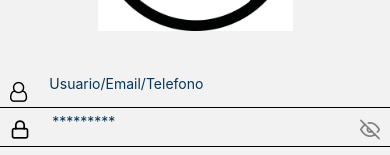
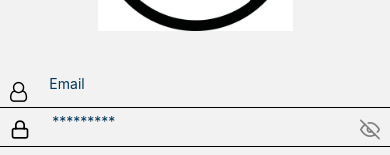
Before and after one commit to tonildo123/CrudFirebaseRN, a React Native app: screen /Login in a window 390 px wide. Shown: the part 215-370 px from the top of the page. Built offline with nearby package versions, Linux system fonts and the light colour scheme.

Commit message:
lista de uniones ready

```diff
--- a/src/components/screens/LoginScreens.js
+++ b/src/components/screens/LoginScreens.js
@@ -20,21 +20,23 @@ import AllActions from '../../store/actions/AllActions';
 import firestore from '@react-native-firebase/firestore';
 
 const LoginScreens = ({navigation}) => {
-  const [text, onChangeText] = useState('');
+
+  const [text, onChangeText] = useState("");
   const [number, onChangeNumber] = useState('');
-  const [validateUser, setValidateUser] = useState(false);
+  const [validateUser, setValidateUser] = useState(false)
   const [validatePassword, setValidatePassword] = useState(false);
   const [showPassword, setShowPassword] = useState(false);
   const [loadingData, setLoadingData] = useState(false);
 
-  const currentUser = useSelector(state => state.CurrentUser);
-  const dispatch = useDispatch();
+  const currentUser = useSelector(state => state.CurrentUser)
+  const dispatch = useDispatch()
 
-  // useEffect(() => {
-  //   // dispatch(AllActions.UserActions.loginUSer(text))
-  //   console.log('user actual ', currentUser);
+  useEffect(() => {
 
-  // }, [])
+    // dispatch(AllActions.UserActions.loginUSer(text))
+    console.log('user actual ', currentUser);
+
+  }, [])
 
 
 
@@ -67,9 +69,13 @@ const LoginScreens = ({navigation}) => {
     });
 
 
-  };
 
-  const getUser = async idUSer => {
+  }
+
+
+
+
+  const getUser = async (idUSer) =>{
     const suscriber = firestore().collection(`datauser`);
 
     suscriber
@@ -92,21 +98,24 @@ const LoginScreens = ({navigation}) => {
 
   }
 
-  const pasarPantalla = (array, idDato) => {
-    console.log('llega data', array);
-    console.log('llega id', idDato);
+  const pasarPantalla = (array, idDato) =>{
 
-    let user = array.filter(number => number.idUsuario == idDato);
+    console.log('llega data', array)
+    console.log('llega id', idDato)
+
+    let user = array.filter(number =>  number.idUsuario == idDato );
     console.log(user[0].nombre);
-    const usuario = {
-      idUsuario: user[0].idUsuario,
-      tipo: user[0].tipo,
-      nombre: user[0].nombre,
-      apellido: user[0].apellido,
-      dni: user[0].dni,
-      email: user[0].email,
-      password: user[0].password,
-      foto: user[0].foto,
+    const usuario =
+    {
+     idUsuario:user[0].idUsuario,
+     tipo:user[0].tipo,
+     nombre:user[0].nombre,
+     apellido:user[0].apellido,
+     dni:user[0].dni,
+     email:user[0].email,
+     password:user[0].password,
+     foto:user[0].foto,
+
     };
 
     console.log('user final', JSON.stringify(usuario, null, 4) );
@@ -123,8 +132,6 @@ const LoginScreens = ({navigation}) => {
     navigation.navigate('Register');
 
   }
-
-
 
   return (
     <View style={styles.container}>
@@ -147,7 +154,7 @@ const LoginScreens = ({navigation}) => {
             <TextInput
               style={styles.input}
               onChangeText={onChangeText}
-              placeholder="Usuario/Email/Telefono"
+              placeholder="Email"
               value={text}
             />
           </View>
```
